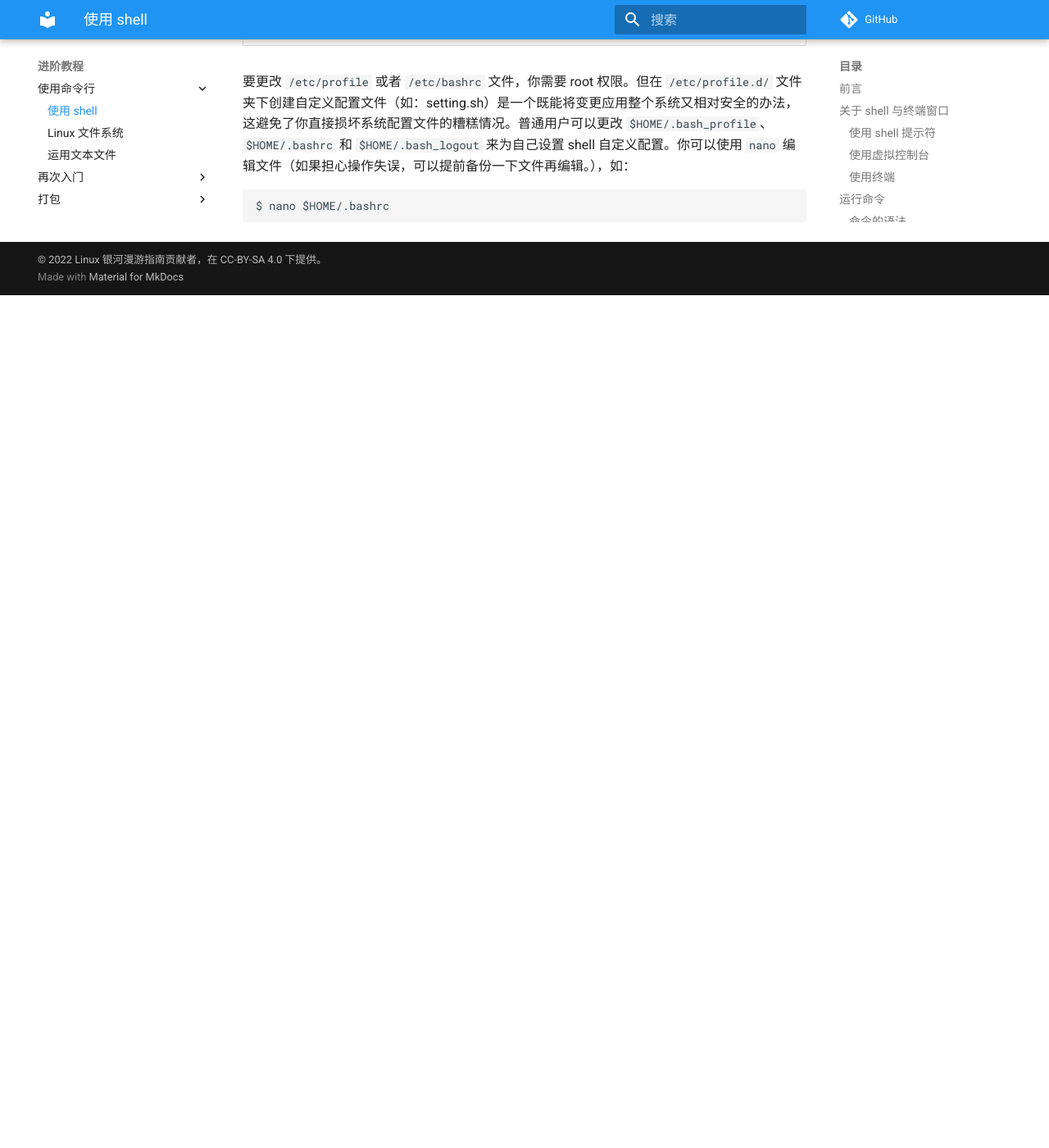
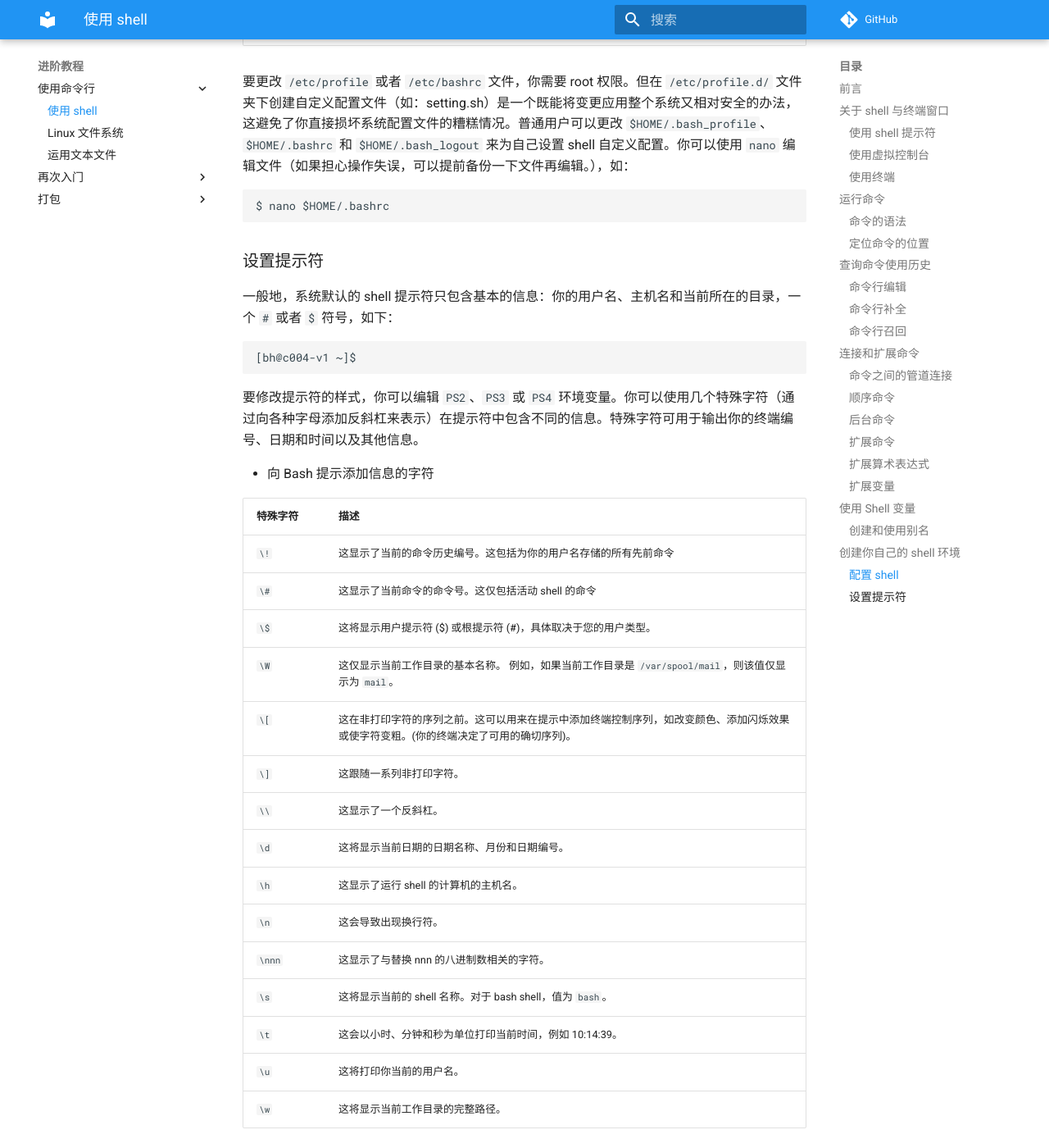
Before and after one commit to linuxhitchhiker/THGLG, an MkDocs documentation site: the page built from docs/advanced/shell/base1.md, in a window 1280 px wide and 1400 px high, scrolled down 12433 px. Shown: the whole window at 82% size. Built offline with MkDocs 1.6.1 and Material for MkDocs 9.7.7, drawn with Linux system fonts in a browser that asks for light colours; comment, search, counter and statistics services are not loaded; before the commit the page ends 12793 px from its top, so only the background shows below that; some of the changed text lies outside the part shown.

Commit message:
Update base1.md

````diff
--- a/docs/advanced/shell/base1.md
+++ b/docs/advanced/shell/base1.md
@@ -8,7 +8,7 @@ title: "使用 shell"
 
 **不论你使用的是哪种发行版，你总是会面对使用 Shell 控制系统的时候。本文将描述如何使用命令行界面控制系统。**
 
-- 在此感谢 [Christopher Negus](https://www.wiley.com/en-us/search?pq=%7Crelevance%7Cauthor%3AChristopher+Negus) 先生所写的《[Linux Bible, 10th Edition](https://www.wiley.com/en-us/Linux+Bible%2C+10th+Edition-p-9781119578895)》，本文也是基于此书所成。
+- 在此感谢 [Christopher Negus](https://www.wiley.com/en-us/search?pq=%7Crelevance%7Cauthor%3AChristopher+Negus) 先生所写的《[Linux Bible, 10th Edition](https://www.wiley.com/en-us/Linux+Bible%2C+10th+Edition-p-9781119578895)》，此系列（使用 shell）也是基于此书所成。
 - 你已经是一个成熟的 Linux 用户了，遇到本文没有提到的内容要学会自己去看源文档。
 - 在终端中使用的命令普遍情况下不包含中文标点符号。
 - 和命令行有关的文章建议阅读至少两遍（因为很多内容是前后关联的，只看一遍你是无法完全看懂的全部内容。）。
@@ -412,3 +412,33 @@ shell 的行为由数个配置文件进行控制，一些配置会应用到每
 ```
 $ nano $HOME/.bashrc
 ```
+
+### 设置提示符
+
+一般地，系统默认的 shell 提示符只包含基本的信息：你的用户名、主机名和当前所在的目录，一个 `#` 或者 `$` 符号，如下：
+
+```
+[bh@c004-v1 ~]$
+```
+
+要修改提示符的样式，你可以编辑 `PS2`、`PS3` 或 `PS4` 环境变量。你可以使用几个特殊字符（通过向各种字母添加反斜杠来表示）在提示符中包含不同的信息。特殊字符可用于输出你的终端编号、日期和时间以及其他信息。
+
+- 向 Bash 提示添加信息的字符
+
+|特殊字符|描述|
+|---|---|
+|`\!`|这显示了当前的命令历史编号。这包括为你的用户名存储的所有先前命令|
+|`\#`|这显示了当前命令的命令号。这仅包括活动 shell 的命令|
+|`\$`|这将显示用户提示符 ($) 或根提示符 (#)，具体取决于您的用户类型。|
+|`\W`|这仅显示当前工作目录的基本名称。 例如，如果当前工作目录是 `/var/spool/mail`，则该值仅显示为 `mail`。|
+|`\[`|这在非打印字符的序列之前。这可以用来在提示中添加终端控制序列，如改变颜色、添加闪烁效果或使字符变粗。(你的终端决定了可用的确切序列)。|
+|`\]`|这跟随一系列非打印字符。|
+|`\\`|这显示了一个反斜杠。|
+|`\d`|这将显示当前日期的日期名称、月份和日期编号。|
+|`\h`|这显示了运行 shell 的计算机的主机名。|
+|`\n`|这会导致出现换行符。|
+|`\nnn`|这显示了与替换 nnn 的八进制数相关的字符。|
+|`\s`|这将显示当前的 shell 名称。对于 bash shell，值为 `bash`。|
+|`\t`|这会以小时、分钟和秒为单位打印当前时间，例如 10:14:39。|
+|`\u`|这将打印你当前的用户名。|
+|`\w`|这将显示当前工作目录的完整路径。|
````
